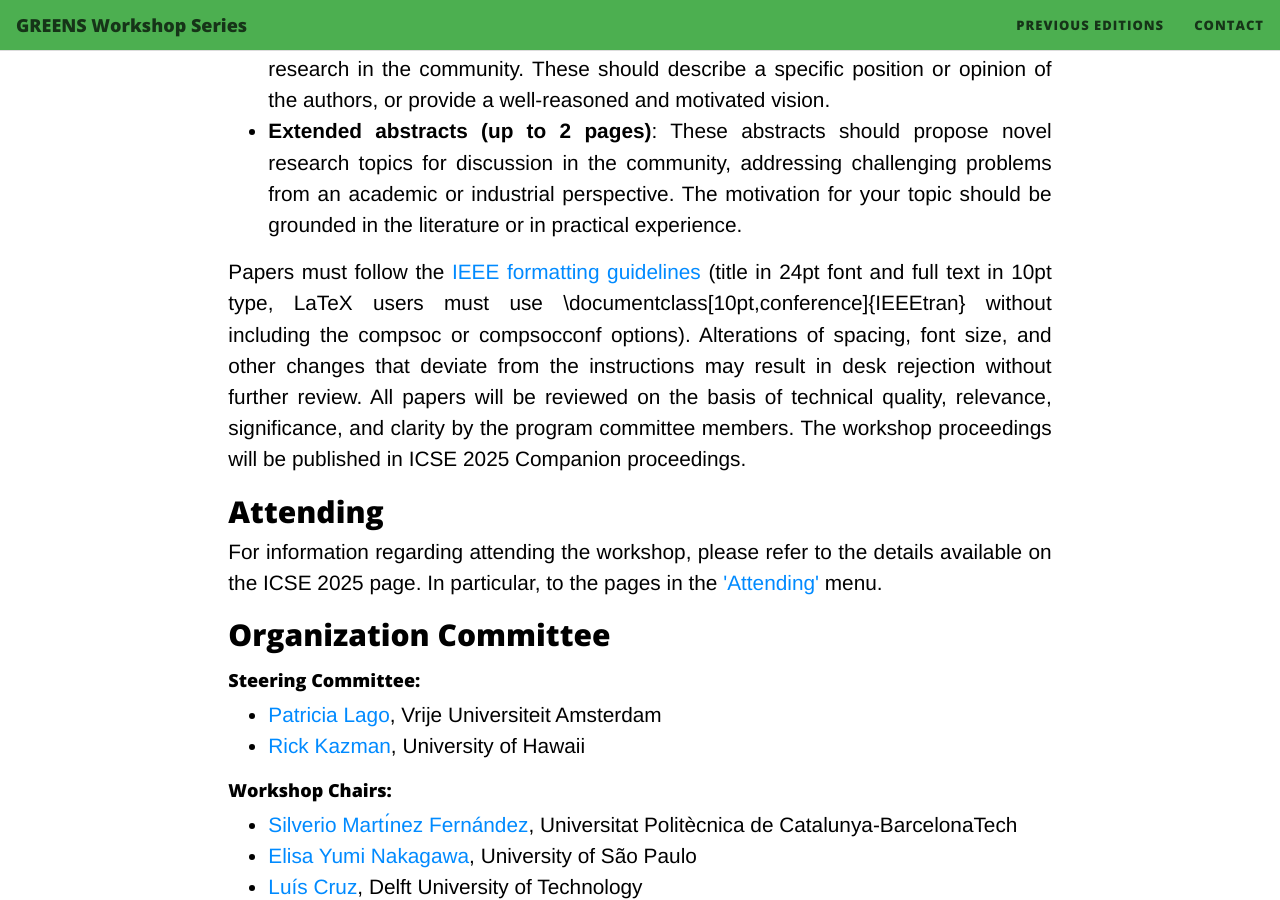
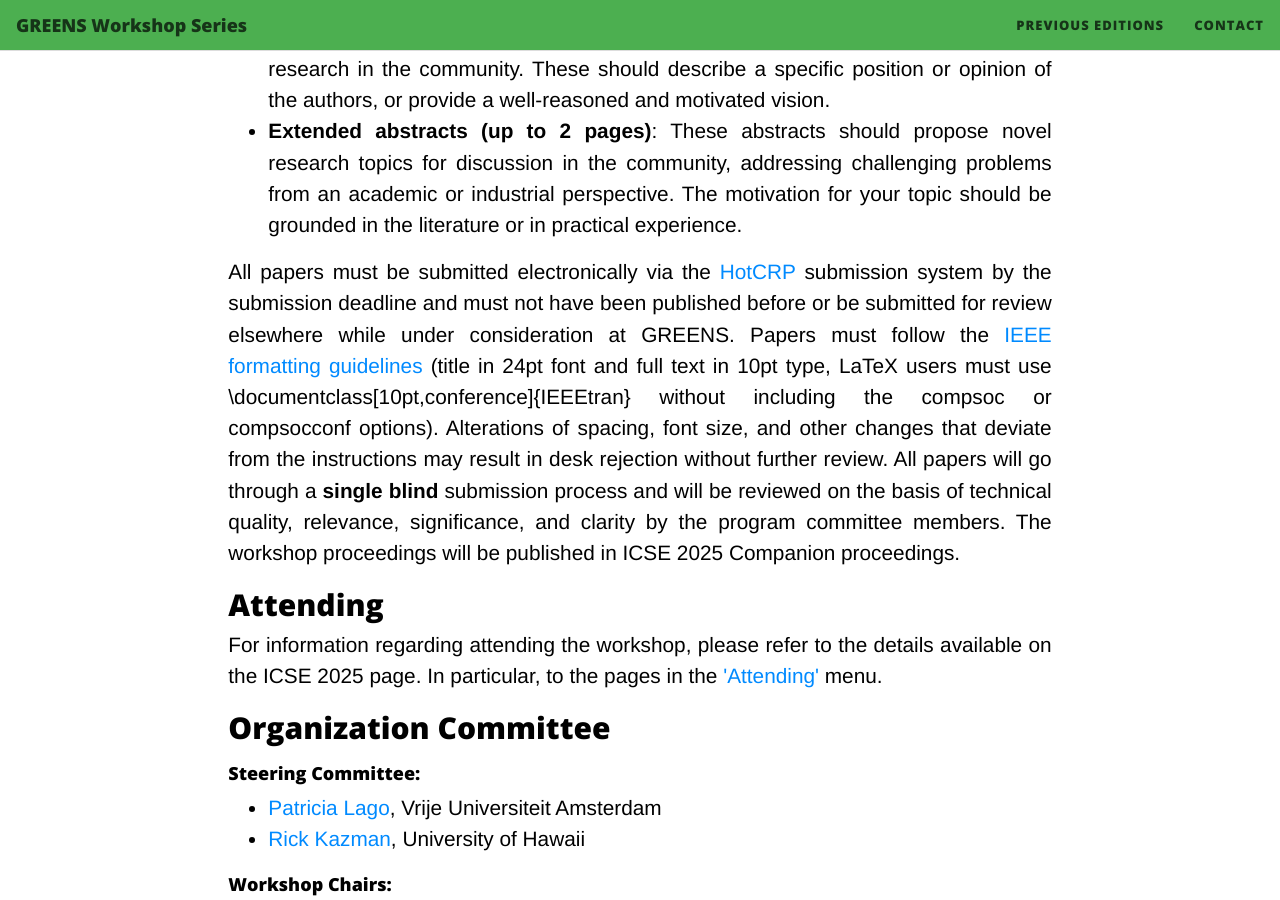
Before and after one commit to greensworkshop/greensworkshop.github.io, a Jekyll site: the page built from index.html, in a window 1280 px wide and 900 px high, scrolled down 2680 px. Built offline with Jekyll 4.4.1, drawn with Linux system fonts in a browser that asks for light colours; nearby versions of some CDN libraries; the list of posts is cut into pages by our own code.

Commit message:
including submission link

```diff
--- a/index.html
+++ b/index.html
@@ -96,7 +96,7 @@
 	in the literature or in practical experience.</li>
 </ul>
 
-Papers must follow the <a href='http://www.ieee.org/conferences_Workshops/conferences/publishing/templates.html'>IEEE formatting guidelines</a> (title in 24pt font and full text in 10pt type, LaTeX users must use \documentclass[10pt,conference]{IEEEtran} without including the compsoc or compsocconf options). Alterations of spacing, font size, and other changes that deviate from the instructions may result in desk rejection without further review. All papers will be reviewed on the basis of technical quality, relevance, significance, and clarity by the program committee members. The workshop proceedings will be published in ICSE 2025 Companion proceedings.
+  All papers must be submitted electronically via the <a href="https://greens25.hotcrp.com/">HotCRP</a> submission system by the submission deadline and must not have been published before or be submitted for review elsewhere while under consideration at GREENS. Papers must follow the <a href='http://www.ieee.org/conferences_Workshops/conferences/publishing/templates.html'>IEEE formatting guidelines</a> (title in 24pt font and full text in 10pt type, LaTeX users must use \documentclass[10pt,conference]{IEEEtran} without including the compsoc or compsocconf options). Alterations of spacing, font size, and other changes that deviate from the instructions may result in desk rejection without further review. All papers will go through a <b>single blind</b> submission process and will be reviewed on the basis of technical quality, relevance, significance, and clarity by the program committee members. The workshop proceedings will be published in ICSE 2025 Companion proceedings.
 
   <!-- All papers are to be submitted electronically via the <a href="https://easychair.org/my/conference?conf=greens2024">EasyChair</a> submission system by the submission deadline and must not have been published before or be submitted for review elsewhere while under consideration at GREENS. Papers must follow the <a href="https://www.ieee.org/conferences/publishing/templates.html">IEEE Computer Science proceedings format</a>, but will use a single blind submission process. All papers will be reviewed on the basis of technical quality, relevance, significance, and clarity by the program committee members. The workshop proceedings will be published in ICSA 2024 Companion proceedings and appear in IEEE Xplore Digital Library. -->
 </p>
```
Also changed, not shown: 1 other file.
